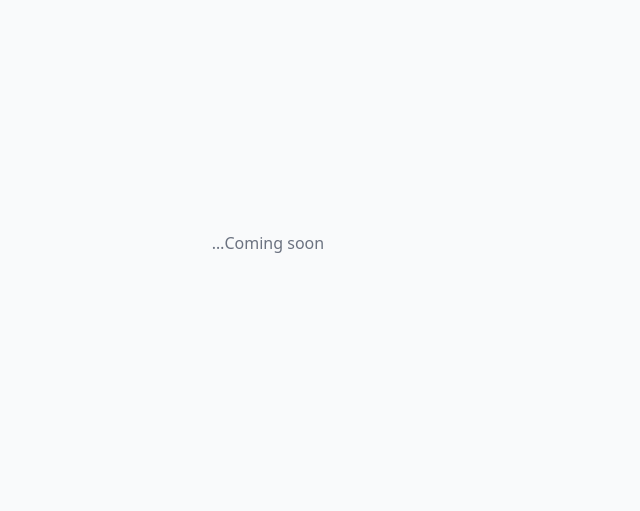
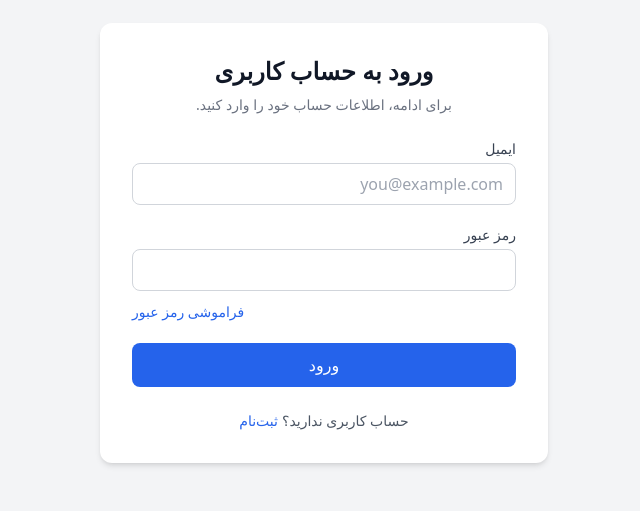
Before and after one commit to fatemehdashtbani/se-project, a Vue app in the folder frontend/: page /login in a window 1280 px wide. Shown: the part 157-668 px from the top of the page, without its empty margins (400-1040 px from the left). Built offline with nearby package versions, Linux system fonts and the light colour scheme; a small style sheet from the web is missing.

Commit message:
feat(F-002): implement RTL Persian Login UI with TDD and verify live servers

```diff
--- a/frontend/src/views/LoginPage.vue
+++ b/frontend/src/views/LoginPage.vue
@@ -1,7 +1,95 @@
 <template>
-  <div class="min-h-full flex items-center justify-center bg-gray-50">
-    <p class="text-gray-500" data-testid="placeholder">Coming soon…</p>
+  <div dir="rtl" class="min-h-full flex items-center justify-center bg-gray-100 px-4 py-12">
+    <div class="w-full max-w-md rounded-xl bg-white p-8 shadow-md">
+      <header class="mb-6 text-center">
+        <h1 class="text-2xl font-bold text-gray-900">ورود به حساب کاربری</h1>
+        <p class="mt-2 text-sm text-gray-500">برای ادامه، اطلاعات حساب خود را وارد کنید.</p>
+      </header>
+
+      <form class="space-y-5" novalidate @submit.prevent="handleSubmit">
+        <div>
+          <label for="email" class="mb-1 block text-sm font-medium text-gray-700">ایمیل</label>
+          <input
+            id="email"
+            v-model="email"
+            type="email"
+            name="email"
+            autocomplete="email"
+            placeholder="you@example.com"
+            class="w-full rounded-lg border border-gray-300 px-3 py-2 text-right text-gray-900 placeholder:text-gray-400 focus:border-blue-500 focus:outline-none focus:ring-2 focus:ring-blue-500/30"
+            :aria-invalid="errors.email ? 'true' : 'false'"
+            :aria-describedby="errors.email ? 'email-error' : undefined"
+          />
+          <p v-if="errors.email" id="email-error" role="alert" class="mt-1 text-sm text-red-600">
+            {{ errors.email }}
+          </p>
+        </div>
+
+        <div>
+          <label for="password" class="mb-1 block text-sm font-medium text-gray-700">رمز عبور</label>
+          <input
+            id="password"
+            v-model="password"
+            type="password"
+            name="password"
+            autocomplete="current-password"
+            class="w-full rounded-lg border border-gray-300 px-3 py-2 text-right text-gray-900 focus:border-blue-500 focus:outline-none focus:ring-2 focus:ring-blue-500/30"
+            :aria-invalid="errors.password ? 'true' : 'false'"
+            :aria-describedby="errors.password ? 'password-error' : undefined"
+          />
+          <p
+            v-if="errors.password"
+            id="password-error"
+            role="alert"
+            class="mt-1 text-sm text-red-600"
+          >
+            {{ errors.password }}
+          </p>
+          <div class="mt-2 text-left">
+            <a href="#" class="text-sm text-blue-600 hover:underline">فراموشی رمز عبور</a>
+          </div>
+        </div>
+
+        <button
+          type="submit"
+          class="w-full rounded-lg bg-blue-600 px-4 py-2.5 font-medium text-white transition-colors hover:bg-blue-700 focus:outline-none focus:ring-2 focus:ring-blue-500/50"
+        >
+          ورود
+        </button>
+      </form>
+
+      <p class="mt-6 text-center text-sm text-gray-600">
+        <span>حساب کاربری ندارید؟</span>
+        <a href="#" class="mr-1 font-medium text-blue-600 hover:underline">ثبت‌نام</a>
+      </p>
+    </div>
   </div>
 </template>
 
-<script setup lang="ts"></script>
+<script setup lang="ts">
+import { reactive, ref } from 'vue';
+
+const MIN_PASSWORD_LENGTH = 8;
+
+const email = ref('');
+const password = ref('');
+const errors = reactive({ email: '', password: '' });
+
+const emit = defineEmits<{ submit: [payload: { email: string; password: string }] }>();
+
+function validate(): boolean {
+  errors.email = email.value.trim() === '' ? 'ایمیل الزامی است' : '';
+  errors.password =
+    password.value.length < MIN_PASSWORD_LENGTH ? 'رمز عبور باید حداقل ۸ کاراکتر باشد' : '';
+
+  return errors.email === '' && errors.password === '';
+}
+
+function handleSubmit(): void {
+  if (!validate()) {
+    return;
+  }
+
+  emit('submit', { email: email.value, password: password.value });
+}
+</script>
```
Also changed, not shown: 2 other files (tests, documents, lock files or other folders).
